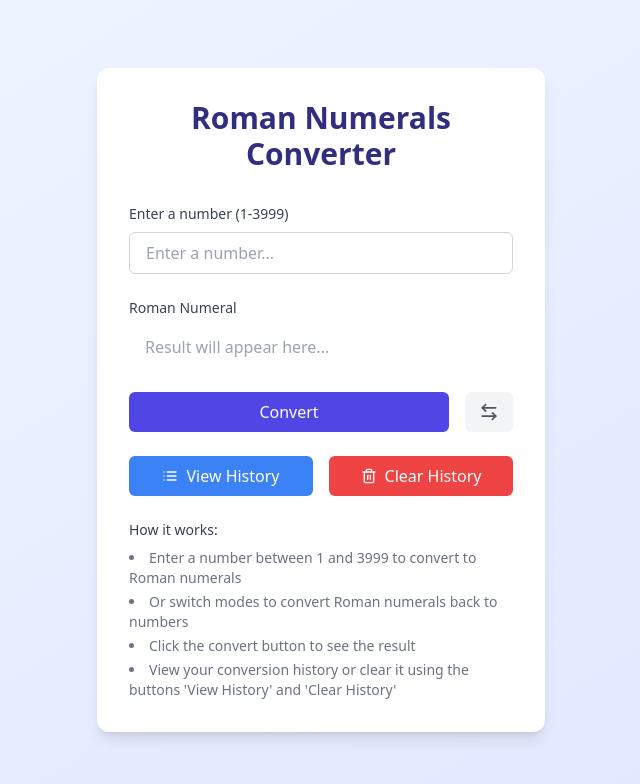
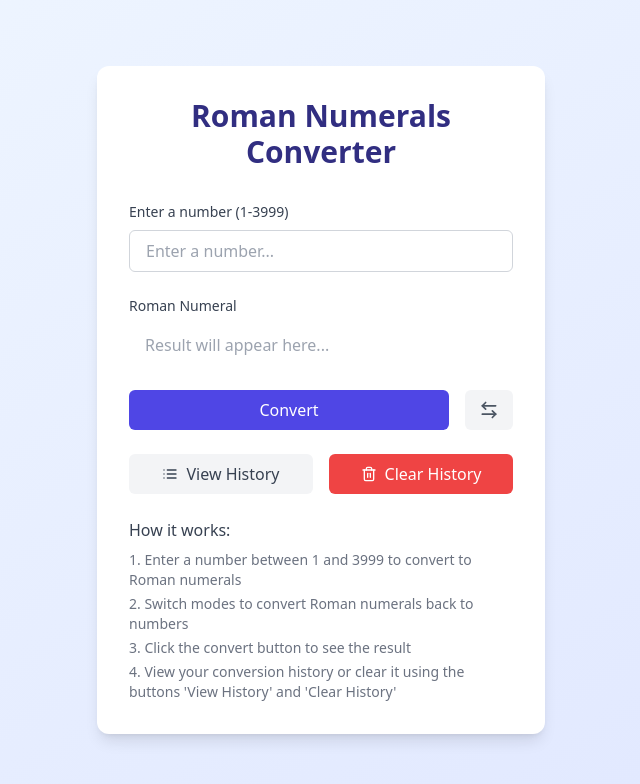
Before and after one commit to NataliUstinova/roman-numerals-project, a React (Vite) app in the folder frontend/: page / in a window 1280 px wide. Shown: the top 784 px of the page, without its empty margins (319-959 px from the left). Built offline with nearby package versions, Linux system fonts and the light colour scheme.

Commit message:
feat: frontend separate ui components

```diff
--- a/frontend/src/App.tsx
+++ b/frontend/src/App.tsx
@@ -2,73 +2,16 @@ import { useState } from 'react';
 import { useForm } from 'react-hook-form';
 import { ArrowLeftRight, List, Trash2 } from 'lucide-react';
 
-interface Conversion {
-  _id: string;
-  inputValue: string;
-  convertedValue: string;
-  type: 'arabic-to-roman' | 'roman-to-arabic';
-  createdAt: string;
-  __v: number;
-}
+import FormField from './components/FormField';
+import ResultDisplay from './components/ResultDisplay';
+import ConversionHistory, { Conversion } from './components/ConversionHistory';
+import HowItWorks from './components/HowItWorks';
+import Button from './components/ui/Button.tsx';
+import Title from './components/ui/Title';
 
 interface ConversionFormData {
   value: string;
 }
-
-const FormField = ({
-  label,
-  register,
-  name,
-  validation,
-  error,
-  placeholder,
-  type = "text",
-  onChange,
-  value
-}: {
-  label: string;
-  register: any;
-  name: string;
-  validation: any;
-  error: any;
-  placeholder: string;
-  type?: string;
-  onChange: (e: React.ChangeEvent<HTMLInputElement>) => void;
-  value: string;
-}) => (
-  <div>
-    <label className="block text-sm font-medium text-gray-700 mb-2">
-      {label}
-    </label>
-    <input
-      type={type}
-      {...register(name, validation)}
-      className="w-full px-4 py-2 border border-gray-300 rounded-md focus:ring-2 focus:ring-indigo-500 focus:border-indigo-500"
-      placeholder={placeholder}
-      onChange={onChange}
-      value={value}
-    />
-    {error && (
-      <p className="text-red-500 text-sm mt-1">{error.message}</p>
-    )}
-  </div>
-);
-
-// Result display component
-const ResultDisplay = ({ label, value }: { label: string; value: string }) => (
-  <div>
-    <label className="block text-sm font-medium text-gray-700 mb-2">
-      {label}
-    </label>
-    <div className="w-full px-4 py-2 min-h-[42px] flex items-center font-medium text-indigo-700">
-      {value || (
-        <span className="text-gray-400">
-          Result will appear here...
-        </span>
-      )}
-    </div>
-  </div>
-);
 
 function App() {
   const [roman, setRoman] = useState('');
@@ -83,7 +26,7 @@ function App() {
     register,
     handleSubmit,
     formState: { errors },
-    reset
+    reset,
   } = useForm<ConversionFormData>({
     defaultValues: {
       value: '',
@@ -97,7 +40,12 @@ function App() {
 
       if (!response.ok) {
         const errorData = await response.json();
-        setError(errorData.error || `Failed to convert ${endpoint === 'roman' ? 'number' : 'Roman numeral'}`);
+        setError(
+          errorData.error ||
+            `Failed to convert ${
+              endpoint === 'roman' ? 'number' : 'Roman numeral'
+            }`,
+        );
         return null;
       }
 
@@ -143,6 +91,12 @@ function App() {
   };
 
   const fetchAllConversions = async () => {
+    // If history is already showing, just hide it
+    if (showHistory) {
+      setShowHistory(false);
+      return;
+    }
+
     try {
       setLoading(true);
       const response = await fetch('/all');
@@ -154,10 +108,7 @@ function App() {
 
       const data = await response.json();
       setConversions(data);
-
-      if (!showHistory) {
-        setShowHistory(true);
-      }
+      setShowHistory(true);
     } catch (err) {
       console.error('Fetch error:', err);
       setError(
@@ -225,9 +176,7 @@ function App() {
   return (
     <div className="min-h-screen bg-gradient-to-br from-blue-50 to-indigo-100 flex items-center justify-center p-4">
       <div className="bg-white rounded-xl shadow-lg p-8 w-full max-w-md">
-        <h1 className="text-3xl font-bold text-center mb-8 text-indigo-900">
-          Roman Numerals Converter
-        </h1>
+        <Title>Roman Numerals Converter</Title>
 
         <div className="space-y-6">
           {mode === 'toRoman' ? (
@@ -268,105 +217,48 @@ function App() {
           )}
 
           <div className="flex gap-4">
-            <button
+            <Button
               onClick={handleSubmit(onSubmit)}
-              disabled={loading}
-              className={`flex-1 ${
-                loading ? 'bg-indigo-400' : 'bg-indigo-600 hover:bg-indigo-700'
-              } text-white px-4 py-2 rounded-md transition-colors flex items-center justify-center`}
+              isLoading={loading}
+              fullWidth
             >
               {loading ? 'Converting...' : 'Convert'}
-            </button>
-            <button
+            </Button>
+            <Button
               onClick={handleSwitch}
               disabled={loading}
-              className="flex items-center justify-center w-12 h-10 bg-gray-100 rounded-md hover:bg-gray-200 transition-colors"
-            >
-              <ArrowLeftRight className="w-5 h-5 text-gray-600" />
-            </button>
+              variant="icon"
+              icon={<ArrowLeftRight className="w-5 h-5" />}
+              aria-label="Switch conversion mode"
+            />
           </div>
 
           {/* Buttons for history management */}
           <div className="flex gap-4 mt-4">
-            <button
+            <Button
               onClick={fetchAllConversions}
-              disabled={loading}
-              className={`flex-1 flex items-center justify-center gap-2 ${
-                loading ? 'bg-blue-400' : 'bg-blue-500 hover:bg-blue-600'
-              } text-white px-4 py-2 rounded-md transition-colors`}
+              isLoading={loading}
+              variant="secondary"
+              fullWidth
+              icon={<List className="w-4 h-4" />}
             >
-              <List className="w-4 h-4" />
-              View History
-            </button>
-            <button
+              {showHistory ? 'Hide History' : 'View History'}
+            </Button>
+            <Button
               onClick={removeAllConversions}
-              disabled={loading}
-              className={`flex-1 flex items-center justify-center gap-2 ${
-                loading ? 'bg-red-400' : 'bg-red-500 hover:bg-red-600'
-              } text-white px-4 py-2 rounded-md transition-colors`}
+              isLoading={loading}
+              variant="red"
+              fullWidth
+              icon={<Trash2 className="w-4 h-4" />}
             >
-              <Trash2 className="w-4 h-4" />
               Clear History
-            </button>
+            </Button>
           </div>
 
           {/* Conversion history display */}
-          {showHistory && (
-            <div className="mt-6 border rounded-md overflow-hidden">
-              <h3 className="font-medium text-gray-700 p-3 bg-gray-50 border-b">
-                Conversion History
-              </h3>
-              <div className="max-h-60 overflow-y-auto">
-                {conversions.length > 0 ? (
-                  conversions.map(conversion => (
-                    <div
-                      key={conversion._id}
-                      className="p-3 border-b last:border-b-0 hover:bg-gray-50"
-                    >
-                      <div className="flex justify-between">
-                        <span className="font-medium">
-                          {conversion.type === 'arabic-to-roman'
-                            ? 'Number → Roman'
-                            : 'Roman → Number'}
-                        </span>
-                        <span className="text-xs text-gray-500">
-                          {new Date(conversion.createdAt).toLocaleString()}
-                        </span>
-                      </div>
-                      <div className="mt-1">
-                        <span className="text-gray-600">
-                          {conversion.inputValue}
-                        </span>
-                        <span className="mx-2">→</span>
-                        <span className="text-indigo-600 font-medium">
-                          {conversion.convertedValue}
-                        </span>
-                      </div>
-                    </div>
-                  ))
-                ) : (
-                  <div className="text-center p-4 text-gray-500">
-                    No conversion history found
-                  </div>
-                )}
-              </div>
-            </div>
-          )}
+          <ConversionHistory conversions={conversions} show={showHistory} />
 
-          <div className="mt-8 text-sm text-gray-500">
-            <h2 className="font-medium text-gray-700 mb-2">How it works:</h2>
-            <ul className="list-disc list-inside space-y-1">
-              <li>
-                Enter a number between 1 and 3999 to convert to Roman numerals
-              </li>
-              <li>Or switch modes to convert Roman numerals back to numbers</li>
-              <li>Click the convert button to see the result</li>
-              <li>
-                View your conversion history or clear it using the buttons 'View
-                History' and 'Clear History'
-              </li>
-            </ul>
-          </div>
+          <HowItWorks />
         </div>
       </div>
     </div>
--- /dev/null
+++ b/frontend/src/components/ConversionHistory.tsx
@@ -0,0 +1,62 @@
+export interface Conversion {
+  _id: string;
+  inputValue: string;
+  convertedValue: string;
+  type: 'arabic-to-roman' | 'roman-to-arabic';
+  createdAt: string;
+  __v: number;
+}
+
+interface ConversionHistoryProps {
+  conversions: Conversion[];
+  show: boolean;
+}
+
+const ConversionHistory: React.FC<ConversionHistoryProps> = ({
+  conversions,
+  show,
+}) => {
+  if (!show) return null;
+
+  return (
+    <div className="mt-6 border rounded-md overflow-hidden">
+      <h3 className="font-medium text-gray-700 p-3 bg-gray-50 border-b">
+        Conversion History
+      </h3>
+      <div className="max-h-60 overflow-y-auto">
+        {conversions.length > 0 ? (
+          conversions.map(conversion => (
+            <div
+              key={conversion._id}
+              className="p-3 border-b last:border-b-0 hover:bg-gray-50"
+            >
+              <div className="flex justify-between">
+                <span className="font-medium">
+                  {conversion.type === 'arabic-to-roman'
+                    ? 'Number → Roman'
+                    : 'Roman → Number'}
+                </span>
+                <span className="text-xs text-gray-500">
+                  {new Date(conversion.createdAt).toLocaleString()}
+                </span>
+              </div>
+              <div className="mt-1">
+                <span className="text-gray-600">{conversion.inputValue}</span>
+                <span className="mx-2">→</span>
+                <span className="text-indigo-600 font-medium">
+                  {conversion.convertedValue}
+                </span>
+              </div>
+            </div>
+          ))
+        ) : (
+          <div className="text-center p-4 text-gray-500">
+            No conversion history found
+          </div>
+        )}
+      </div>
+    </div>
+  );
+};
+
+export default ConversionHistory;
--- /dev/null
+++ b/frontend/src/components/FormField.tsx
@@ -0,0 +1,42 @@
+import React from 'react';
+
+interface FormFieldProps {
+  label: string;
+  register: any;
+  name: string;
+  validation: any;
+  error: any;
+  placeholder: string;
+  type?: string;
+  onChange: (e: React.ChangeEvent<HTMLInputElement>) => void;
+  value: string;
+}
+
+const FormField: React.FC<FormFieldProps> = ({
+  label,
+  register,
+  name,
+  validation,
+  error,
+  placeholder,
+  type = 'text',
+  onChange,
+  value,
+}) => (
+  <div>
+    <label className="block text-sm font-medium text-gray-700 mb-2">
+      {label}
+    </label>
+    <input
+      type={type}
+      {...register(name, validation)}
+      className="w-full px-4 py-2 border border-gray-300 rounded-md focus:ring-3! focus:ring-indigo-500! focus:border-indigo-500!"
+      placeholder={placeholder}
+      onChange={onChange}
+      value={value}
+    />
+    {error && <p className="text-red-500 text-sm mt-1">{error.message}</p>}
+  </div>
+);
+
+export default FormField;
--- /dev/null
+++ b/frontend/src/components/HowItWorks.tsx
@@ -0,0 +1,18 @@
+import React from 'react';
+
+const HowItWorks: React.FC = () => (
+  <div className="mt-8">
+    <h2 className="font-medium text-gray-700 mb-2">How it works:</h2>
+    <ul className="list-decimal list-inside space-y-1 text-sm text-gray-500">
+      <li>Enter a number between 1 and 3999 to convert to Roman numerals</li>
+      <li>Switch modes to convert Roman numerals back to numbers</li>
+      <li>Click the convert button to see the result</li>
+      <li>
+        View your conversion history or clear it using the buttons 'View
+        History' and 'Clear History'
+      </li>
+    </ul>
+  </div>
+);
+
+export default HowItWorks;
--- /dev/null
+++ b/frontend/src/components/ResultDisplay.tsx
@@ -0,0 +1,23 @@
+import React from 'react';
+
+interface ResultDisplayProps {
+  label: string;
+  value: string;
+}
+
+const ResultDisplay: React.FC<ResultDisplayProps> = ({ label, value }) => (
+  <div>
+    <label className="block text-sm font-medium text-gray-700 mb-2">
+      {label}
+    </label>
+    <div className="w-full px-4 py-2 min-h-[42px] flex items-center font-medium text-indigo-700">
+      {value || (
+        <span className="text-gray-400">
+          Result will appear here...
+        </span>
+      )}
+    </div>
+  </div>
+);
+
+export default ResultDisplay;
--- /dev/null
+++ b/frontend/src/components/ui/Button.tsx
@@ -0,0 +1,59 @@
+import React from 'react';
+
+type ButtonVariant = 'primary' | 'secondary' | 'red' | 'icon';
+
+interface ButtonProps extends React.ButtonHTMLAttributes<HTMLButtonElement> {
+  variant?: ButtonVariant;
+  isLoading?: boolean;
+  icon?: React.ReactNode;
+  fullWidth?: boolean;
+}
+
+const Button: React.FC<ButtonProps> = ({
+  children,
+  variant = 'primary',
+  isLoading = false,
+  icon,
+  fullWidth = false,
+  className = '',
+  disabled,
+  ...props
+}) => {
+  const getVariantClasses = (): string => {
+    switch (variant) {
+      case 'primary':
+        return isLoading
+          ? 'bg-indigo-400 text-white'
+          : 'bg-indigo-600 hover:bg-indigo-700 text-white';
+      case 'secondary':
+        return 'bg-gray-100 hover:bg-gray-200 text-gray-700';
+      case 'red':
+        return isLoading
+          ? 'bg-red-400 text-white'
+          : 'bg-red-500 hover:bg-red-600 text-white';
+      case 'icon':
+        return 'bg-gray-100 hover:bg-gray-200 text-gray-600';
+      default:
+        return 'bg-indigo-600 hover:bg-indigo-700 text-white';
+    }
+  };
+
+  return (
+    <button
+      className={`
+        ${getVariantClasses()}
+        ${fullWidth ? 'flex-1' : ''}
+        ${variant === 'icon' ? 'w-12 h-10' : 'px-4 py-2'}
+        rounded-md transition-colors flex items-center justify-center gap-2 font-medium
+        ${className}
+      `}
+      disabled={isLoading || disabled}
+      {...props}
+    >
+      {icon && icon}
+      {children}
+    </button>
+  );
+};
+
+export default Button;
--- /dev/null
+++ b/frontend/src/components/ui/Title.tsx
@@ -0,0 +1,16 @@
+import React from 'react';
+
+interface TitleProps {
+  children: React.ReactNode;
+  className?: string;
+}
+
+const Title: React.FC<TitleProps> = ({ children, className = '' }) => {
+  return (
+    <h1 className={`text-3xl font-bold text-center mb-8 text-indigo-900 ${className}`}>
+      {children}
+    </h1>
+  );
+};
+
+export default Title;
--- a/frontend/tsconfig.app.json
+++ b/frontend/tsconfig.app.json
@@ -20,7 +20,8 @@
     "noUnusedLocals": true,
     "noUnusedParameters": true,
     "noFallthroughCasesInSwitch": true,
-    "noUncheckedSideEffectImports": true
+    "noUncheckedSideEffectImports": true,
+    "allowSyntheticDefaultImports": true
   },
   "include": ["src"]
 }
```
